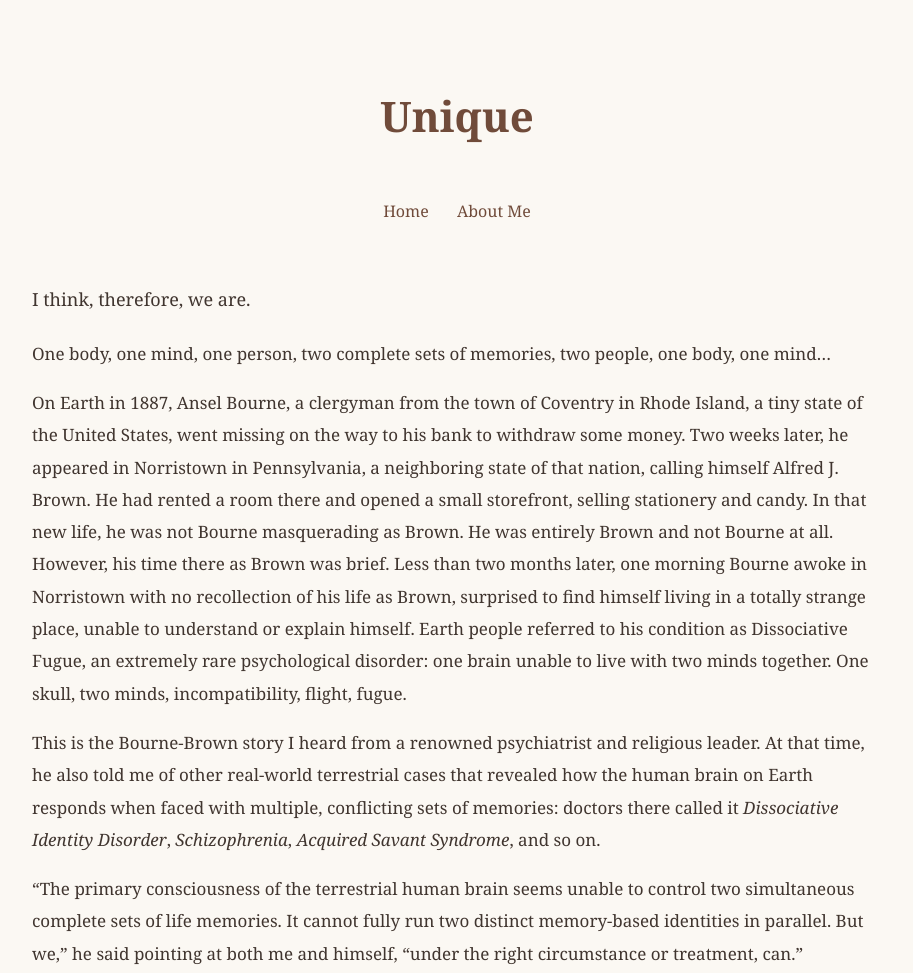
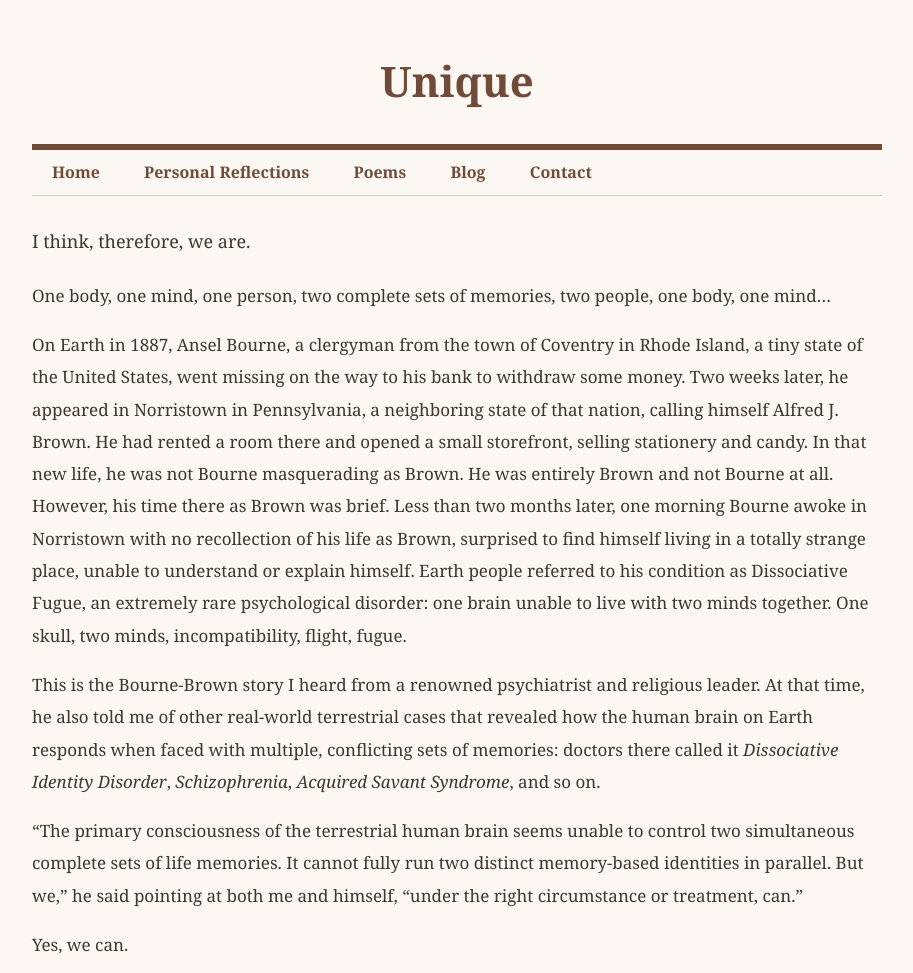
Before and after one commit to Jantany/Jantany.github.io, a plain HTML site: page unique.html in a window 1280 px wide. Shown: the top 973 px of the page, without its empty margins (183-1096 px from the left). Drawn offline with Linux system fonts and the light colour scheme.

Commit message:
Refactor CSS styles in unique.html
Updated styles for layout and navigation elements.

```diff
--- a/unique.html
+++ b/unique.html
@@ -11,14 +11,15 @@
       background-color: #fbf8f3;
       color: #40352f;
       max-width: 850px;
-      margin: auto;
-      padding: 20px;
+      margin: 0 auto;
+padding: 0 10px 10px;
       line-height: 1.8;
     }
 
     header {
       text-align: center;
-      padding: 30px 0 15px;
+      padding: 15px 10px;
+border-bottom: 3px solid #704b3a;
     }
 
     h1 {
@@ -28,18 +29,21 @@
     }
 
     nav {
-      text-align: center;
-      padding: 18px 0;
+  text-align: left;
+  padding: 8px 0;
+  border-top: 3px solid #704b3a;
+  border-bottom: 1px solid #d8cbb8;
 }
 
 nav a {
   color: #704b3a;
-      margin: 0 12px;
+  margin: 0 20px;
   text-decoration: none;
+  font-weight: bold;
 }
 
     section {
-      padding: 20px 0;
+  padding: 10px 0;
 }
 
     .novel-text {
@@ -94,7 +98,10 @@
 
 <nav>
   <a href="index.html">Home</a>
-  <a href="about.html">About Me</a>
+  <a href="reflections.html">Personal Reflections</a>
+  <a href="index.html#poems">Poems</a>
+  <a href="index.html#blog">Blog</a>
+  <a href="index.html#contact">Contact</a>
 </nav>
 
 <section class="novel-text">
```
Lines whose indentation alone changed are shown as unchanged.
